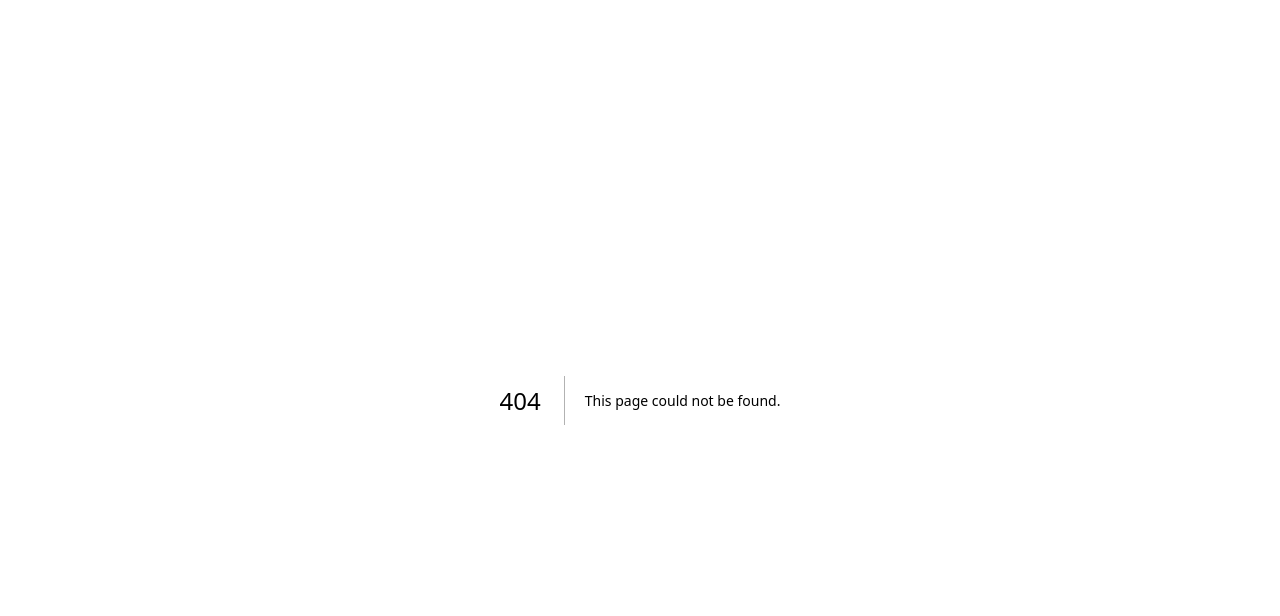
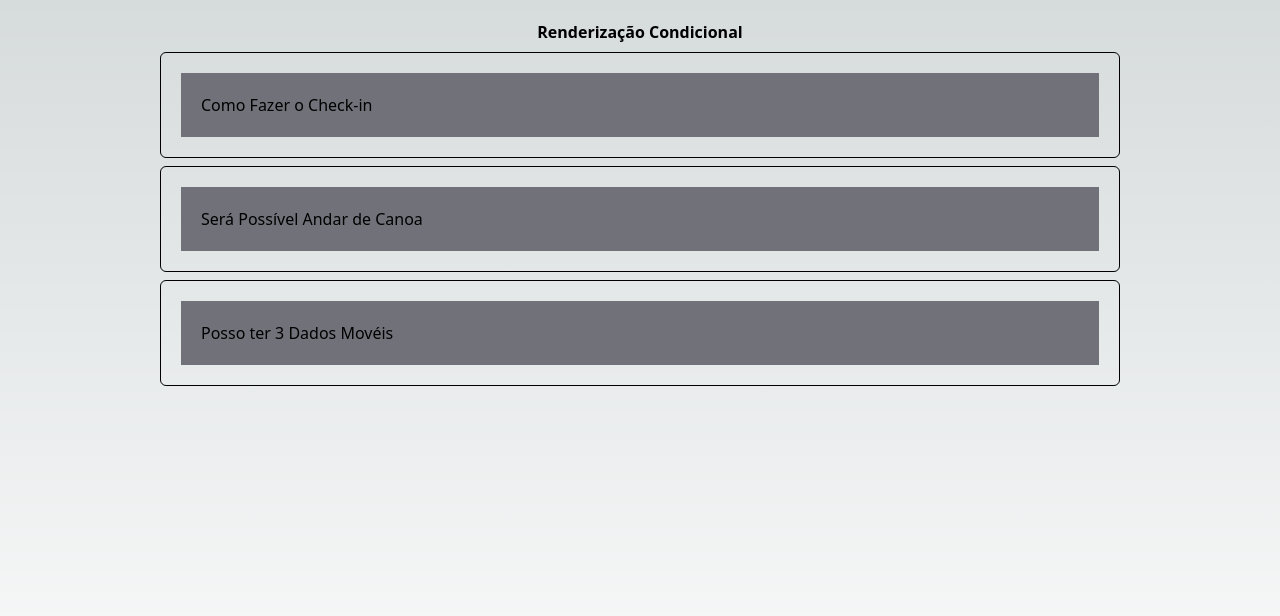
Before and after one commit to Hesa-Dev/react-v1, a Next.js app: page /condicional/faq in a window 1280 px wide. Before the commit this address had no page. Shown: the top 616 px of the page. Built offline with nearby package versions, Linux system fonts and the light colour scheme.

Commit message:
renderizacao condicional

```diff
--- /dev/null
+++ b/src/components/condicional/Faq.tsx
@@ -0,0 +1,16 @@
+import Pergunta from "./Pergunta";
+
+export default function Faq() {
+
+
+    return (
+
+        <div  className="flex flex-col gap-2 w-3/4">
+
+            <Pergunta texto="Como Fazer o Check-in" resposta=" It is a long established fact that a reader will be distracted by the readable content of a page when looking at its layout. The point of using Lorem Ipsum is that it has a more-or-less normal distribution of letters, as opposed to using 'Content here, content" />
+            <Pergunta texto="Será Possível Andar de Canoa" resposta=" efault model text, and a search for 'lorem ipsum' will uncover many web sites still in their infancy." />
+            <Pergunta texto="Posso ter 3 Dados Movéis" resposta="here are many variations of passages of Lorem Ipsum available, but the majority have suffered alteration in some form, by injected humour, or randomised words which don't look even slightly believable. If you are going t" />
+
+        </div>
+    )
+}
--- /dev/null
+++ b/src/components/condicional/Pergunta.tsx
@@ -0,0 +1,41 @@
+import { useState } from "react"
+
+interface PerguntaProps{
+
+    texto:string
+    resposta:string
+}
+
+export default function Pergunta(props:PerguntaProps) {
+
+    const [aberta, setAberta] = useState<boolean>(false)
+    // const temp =  <h1> olha o teste</h1>
+
+    return (
+
+        <div className={`
+
+        border border-black rounded-md p-5
+        overflow-hidden
+
+        `} >
+
+            <div
+                className="bg-zinc-500 p-5 cursor-pointer select-none"
+                onClick={() => setAberta(!aberta)}
+            >
+                {props.texto}
+            </div>
+            {aberta && (
+
+                <div className="p-5">
+                     {props.resposta}
+                </div>
+            )}
+            {/* {aberta ? "Sim" : "Não"} */}
+
+            {/* {temp} */}
+
+        </div>
+    )
+}
--- /dev/null
+++ b/src/pages/condicional/faq.tsx
@@ -0,0 +1,25 @@
+import Faq from "@/components/condicional/Faq";
+
+
+
+export default function PaginaFaq() {
+
+    return (
+
+
+        <div className="h-screen justify-center " >
+
+            {/* title  */}
+            <div className="flex justify-center items-center mt-5 mb-2 text-black font-bold">
+                <h1 className="items-center">Renderização Condicional </h1>
+            </div>
+
+            {/*  components */}
+            <div className="gap-2 flex justify-center items-center " >
+                <Faq />
+            </div>
+
+
+        </div>
+    )
+}
```
